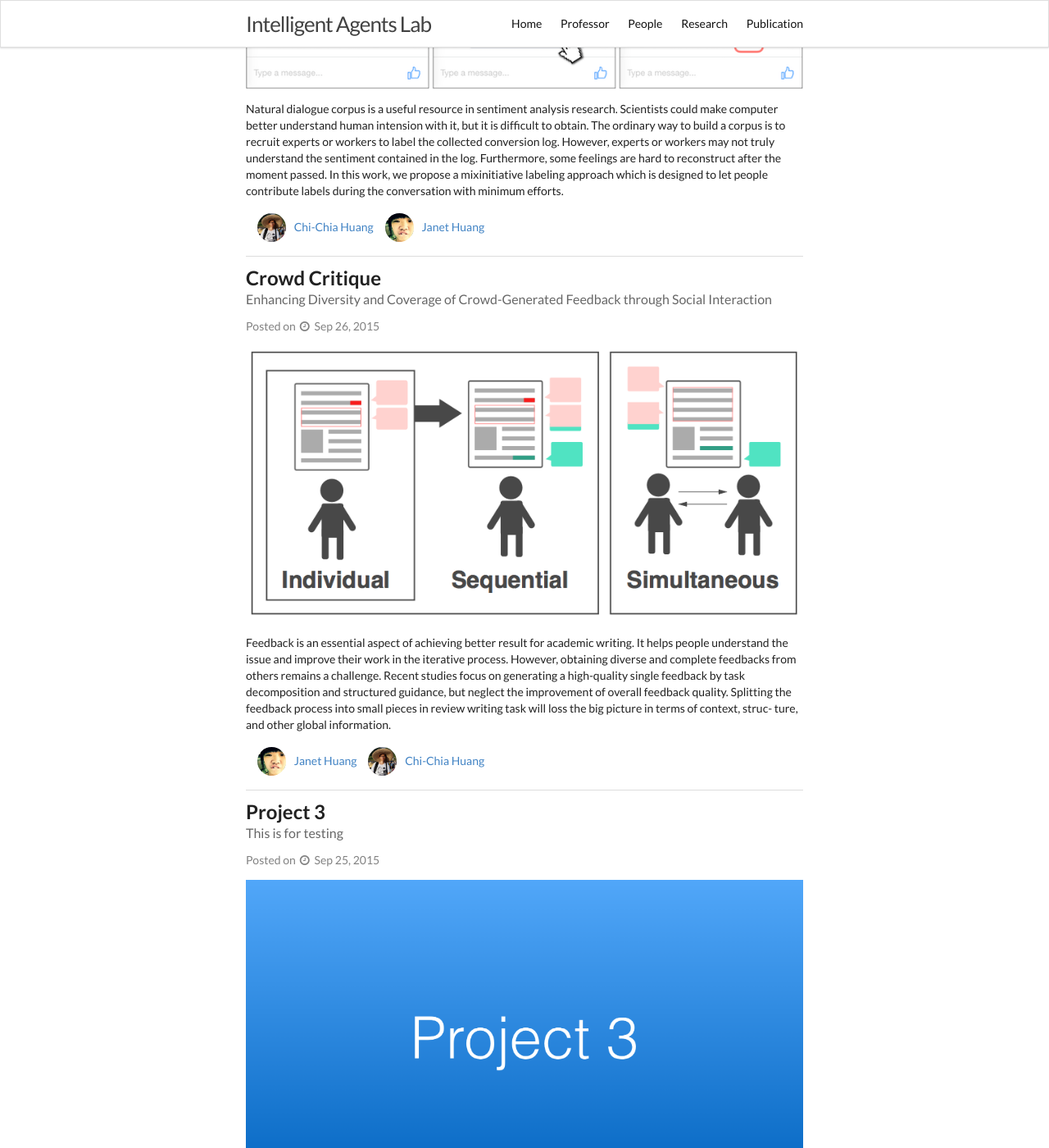
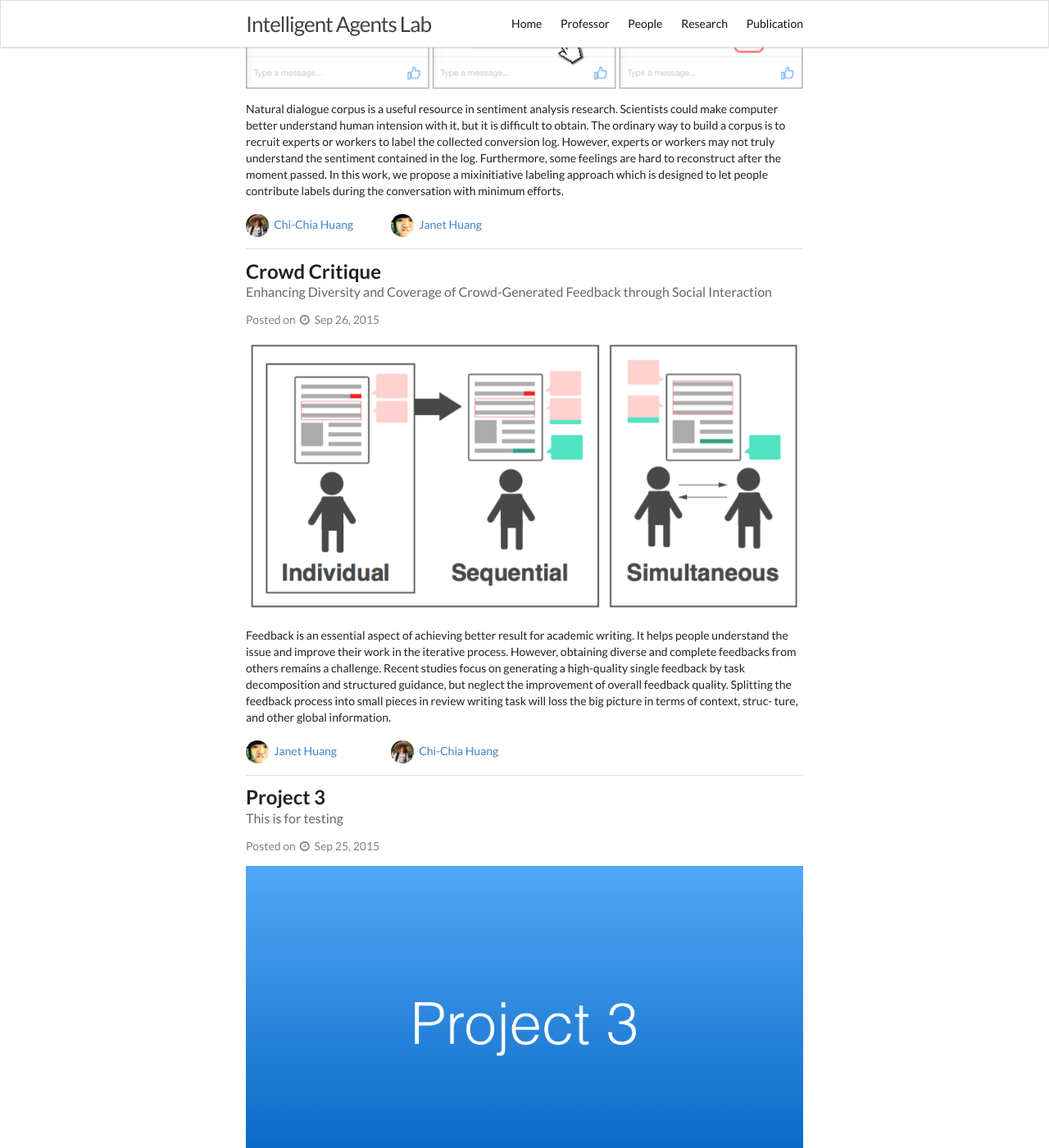
Before and after one commit to iAgentNTU/iAgentNTU.github.io, a Jekyll site: the page built from research/index.html, in a window 1280 px wide and 1400 px high, scrolled down 351 px. Shown: the whole window at 82% size. Built offline with Jekyll 4.4.1, drawn with Linux system fonts in a browser that asks for light colours; the list of posts is cut into pages by our own code.

Commit message:
Updated research layout

```diff
--- a/css/research.css
+++ b/css/research.css
@@ -1,3 +1,4 @@
-.ui.horizontal.list.member:not(.celled)>.item:first-child {
-    margin-left: 1em!important;
+.ui.grid>.row>.column {
+    margin-top: .3em;
+    margin-bottom: 0;
 }
--- a/research/index.html
+++ b/research/index.html
@@ -26,14 +26,15 @@
     <img class="ui fluid image" src="{{ project.image }}">
     <p></p>
     <p>{{ project.brief }}</p>
-    <div class="ui horizontal list member">
+    <div class="ui grid">
+      <div class="doubling four column row">
       {% assign members = project.members %}
         {% for id in members %}
           {% for student in people %}
             {% if id == student.student_id %}
-      <div class="item">
-        <img class="ui mini circular image" src="{{student.image}}">
-        <div class="content">
+        <div class="column">
+          <img class="ui avatar image" src="{{student.image}}">
+          <span>
           {% if student.link == true and student.external_url %}
             <a href="{{ student.external_url }}">
             {{student.name}}
@@ -45,11 +46,12 @@
           {% else %}
             {{student.name}}
           {% endif %}
-        </div>
+          </span>
         </div>
             {% endif %}
           {% endfor %}
         {% endfor %}
+      </div>
     </div>
     <div class="ui divider"></div>
   {% endfor %}
```
Lines whose indentation alone changed are shown as unchanged.
